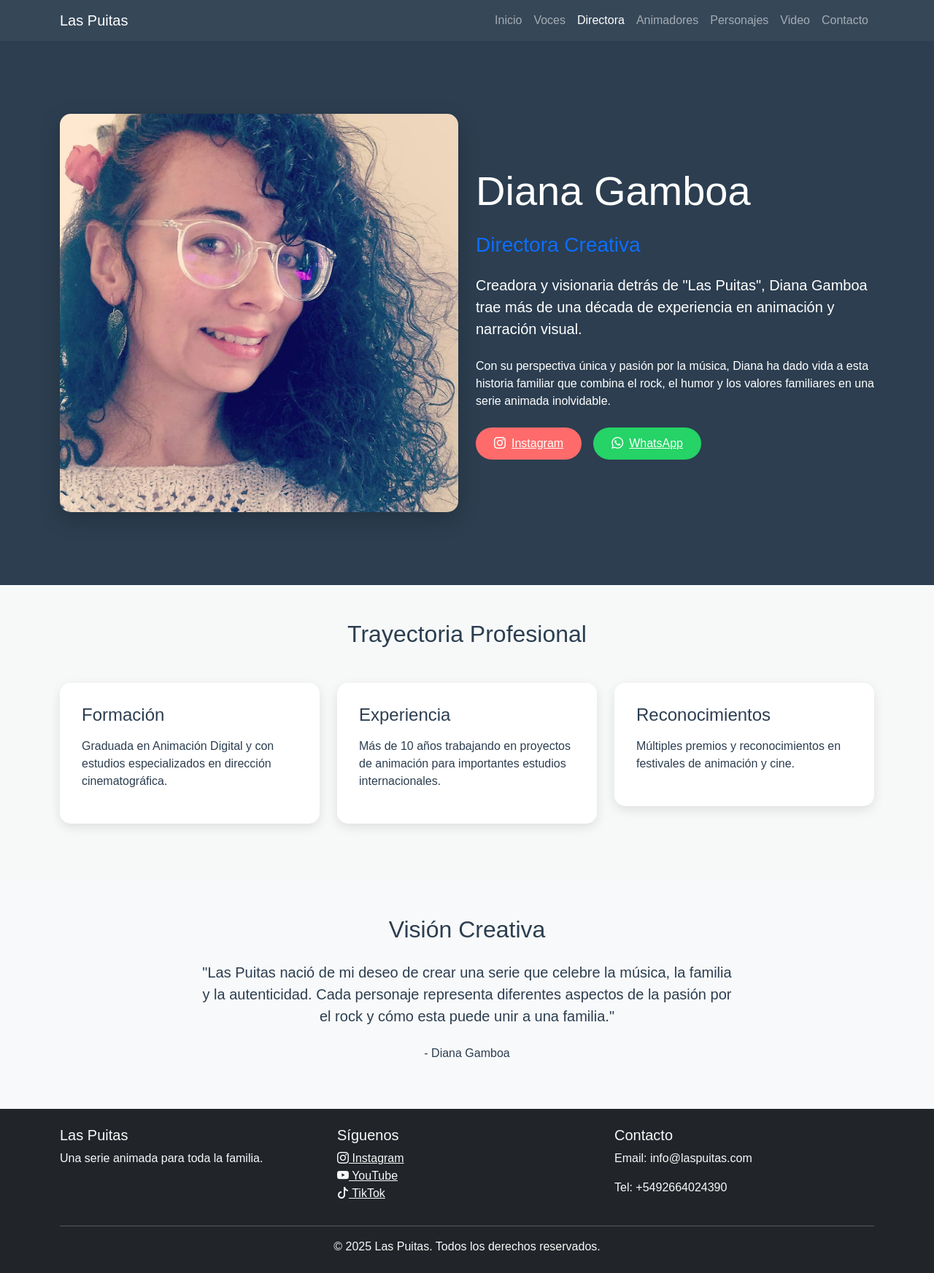
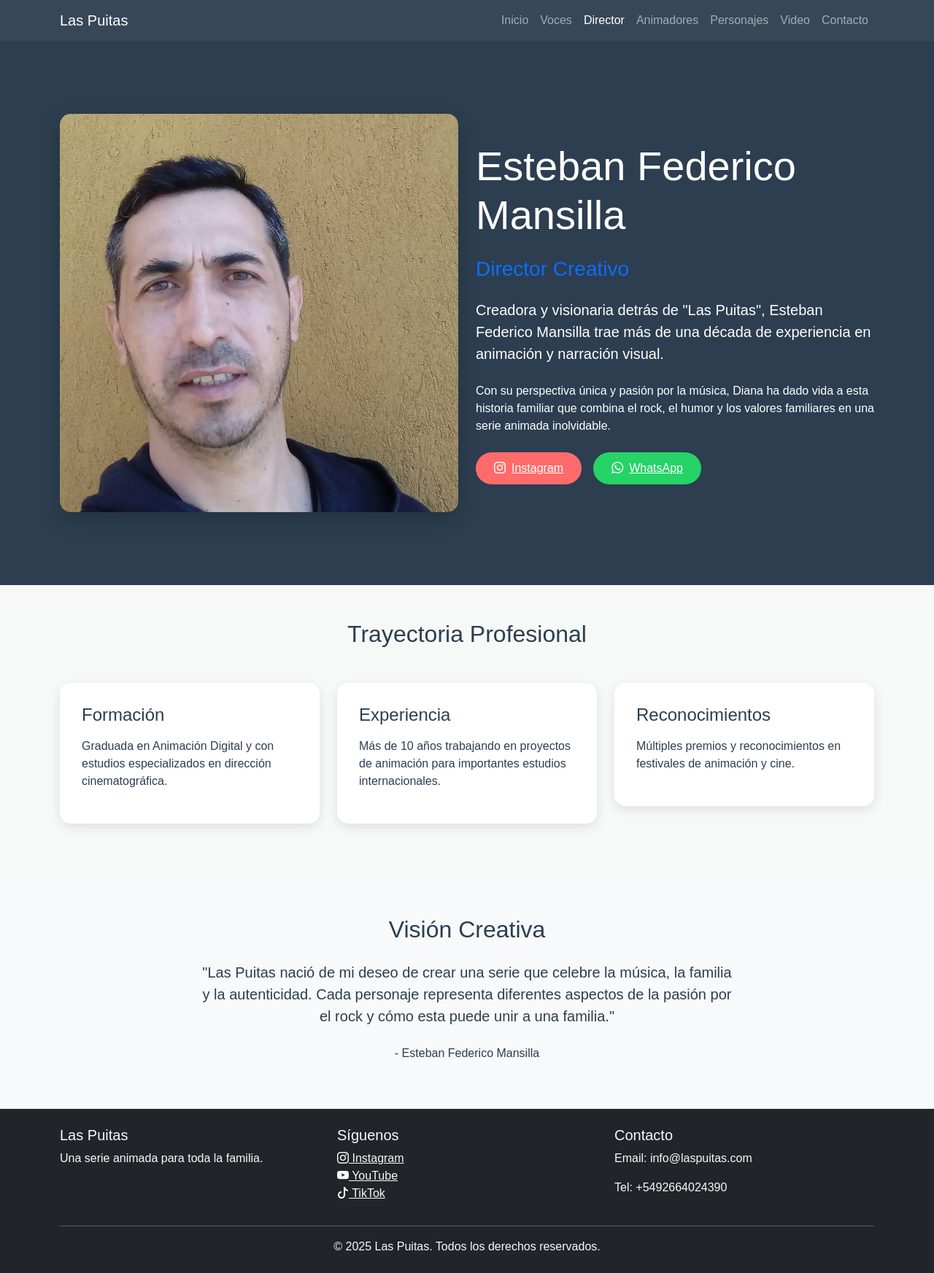
Before and after one commit to EstebanFedericoMansilla/Las-Puitas, a plain HTML site: page director.html in a window 1280 px wide. Shown: the whole page at 73% size. Drawn offline with nearby package versions, Linux system fonts and the light colour scheme.

Commit message:
dsdgsdgxsd

```diff
--- a/directora.html
+++ b/director.html
@@ -3,7 +3,7 @@
 <head>
     <meta charset="UTF-8">
     <meta name="viewport" content="width=device-width, initial-scale=1.0">
-    <title>Diana Gamboa - Directora de Las Puitas</title>
+    <title>Esteban Federico Mansilla - Director de Las Puitas</title>
     <!-- Bootstrap CSS -->
     <link href="https://cdn.jsdelivr.net/npm/bootstrap@5.3.0/dist/css/bootstrap.min.css" rel="stylesheet">
     <!-- AOS CSS -->
@@ -85,7 +85,7 @@
                     <li class="nav-item">
                         <a class="nav-link" href="voces.html">Voces</a>
                     </li>                    <li class="nav-item">
-                        <a class="nav-link active" href="directora.html">Directora</a>
+                        <a class="nav-link active" href="director.html">Director</a>
                     </li>
                     <li class="nav-item">
                         <a class="nav-link" href="animadores.html">Animadores</a>
@@ -109,17 +109,17 @@
         <div class="container">
             <div class="row align-items-center">
                 <div class="col-md-6" data-aos="fade-right">
-                    <img src="diana-gamboa.jpg" alt="Diana Gamboa" class="img-fluid director-image mb-4 mb-md-0">
+                    <img src="foto de esteban federico mansilla.jpg" alt="Diana Gamboa" class="img-fluid director-image mb-4 mb-md-0">
                 </div>
-                <div class="col-md-6" data-aos="fade-left">                    <h1 class="display-4 mb-4">Diana Gamboa</h1>
-                    <h3 class="text-primary mb-4">Directora Creativa</h3>
-                    <p class="lead mb-4">Creadora y visionaria detrás de "Las Puitas", Diana Gamboa trae más de una década de experiencia en animación y narración visual.</p>
+                <div class="col-md-6" data-aos="fade-left">                    <h1 class="display-4 mb-4">Esteban Federico Mansilla</h1>
+                    <h3 class="text-primary mb-4">Director Creativo</h3>
+                    <p class="lead mb-4">Creadora y visionaria detrás de "Las Puitas", Esteban Federico Mansilla trae más de una década de experiencia en animación y narración visual.</p>
                     <p class="mb-4">Con su perspectiva única y pasión por la música, Diana ha dado vida a esta historia familiar que combina el rock, el humor y los valores familiares en una serie animada inolvidable.</p>
                     <div class="d-flex gap-3">
-                        <a href="https://www.instagram.com/ar.gadi.1?igsh=MTh1aGUwcmVwNTMxYw==" class="custom-btn d-inline-flex align-items-center gap-2" data-aos="fade-right">
+                        <a href="https://www.instagram.com/estevrock/" class="custom-btn d-inline-flex align-items-center gap-2" data-aos="fade-right">
                             <i class="bi bi-instagram"></i> Instagram
                         </a>
-                        <a href="https://wa.me/+57318 3974217" class="custom-btn d-inline-flex align-items-center gap-2" style="background-color: #25D366;" data-aos="fade-left">
+                        <a href="https://wa.me/+5492664024390" class="custom-btn d-inline-flex align-items-center gap-2" style="background-color: #25D366;" data-aos="fade-left">
                             <i class="bi bi-whatsapp"></i> WhatsApp
                         </a>
                     </div>
@@ -160,7 +160,7 @@
                 <div class="col-md-8 text-center" data-aos="fade-up">
                     <h2 class="mb-4">Visión Creativa</h2>
                     <p class="lead mb-4">"Las Puitas nació de mi deseo de crear una serie que celebre la música, la familia y la autenticidad. Cada personaje representa diferentes aspectos de la pasión por el rock y cómo esta puede unir a una familia."</p>
-                    <p>- Diana Gamboa</p>
+                    <p>- Esteban Federico Mansilla</p>
                 </div>
             </div>
         </div>    </section>
```
Also changed, not shown: animadores.html (+1 -1 lines), index.html (+1 -1 lines), voces.html (+1 -1 lines), daniela baeza.jpg (deleted), diana-gamboa.jpg (deleted), maria.jpg (deleted).
